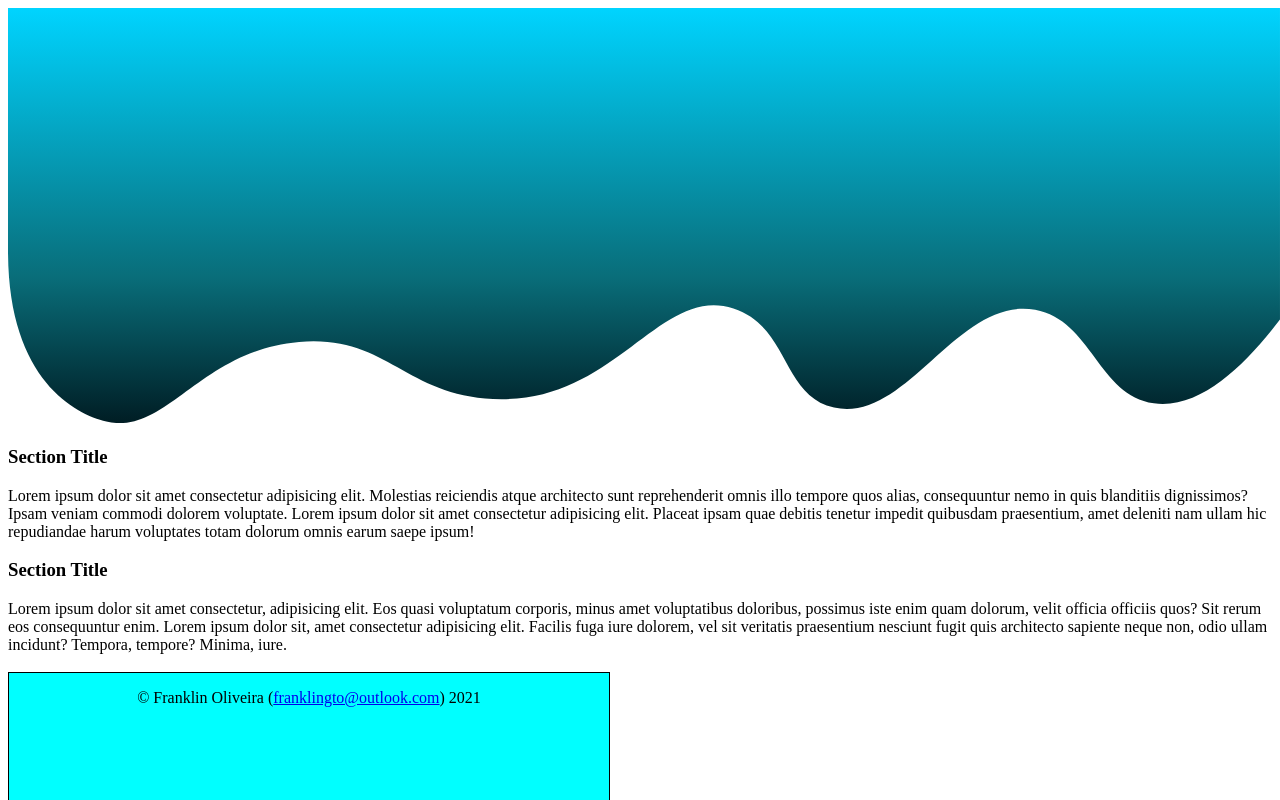
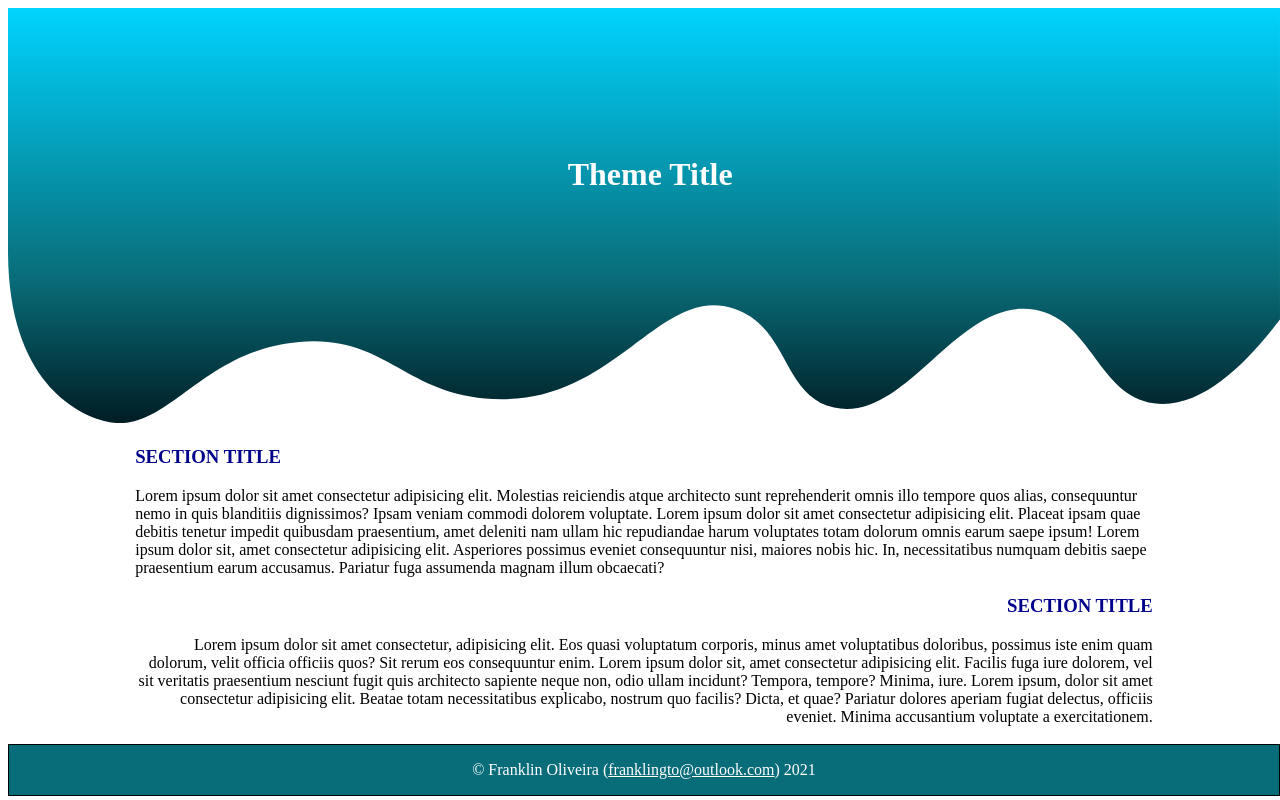
Before and after one commit to FranklinTOliveira/mobile-friendly-practice, a plain HTML site: page index.html in a window 1280 px wide. Shown: the top 800 px of the page. Drawn offline with Linux system fonts and the light colour scheme.

Commit message:
Copied the template

```diff
--- a/css/styles.css
+++ b/css/styles.css
@@ -2,21 +2,48 @@
     position: absolute;
 }
 
+.cls-1 {
+    fill: url(#gradient);
+}
+
+#label{
+    position:absolute;
+    top:16%;
+    left: 44%;
+    text-align: center;
+    vertical-align: middle;
+    color:white;
+}
+
+
+h3{
+    color:darkblue;
+}
+
 #firstarticle{
     bottom: 48%;
+    text-align: left;
+    margin-left: 10%;
+    margin-right: 10%;
 }
 
 #secondarticle{
     bottom: 32%;
+    text-align: right;
+    margin-left: 10%;
+    margin-right: 10%;
 }
 
 #footer{
     position:relative;
     bottom: 16%;
-    height: 600px;
-    width: 600px;
     text-align: center;
     vertical-align: middle;
-    background-color:aqua;
+    background-color:rgba(9,109,121,1);
+    color:white;
     border: 1px solid black;
 }
+
+#footer a{
+    color:white;
+}
--- a/index.html
+++ b/index.html
@@ -8,13 +8,9 @@
      <title>Day 1 Take Home</title>
  </head>
  <body>
-<div id="container"><svg id="Layer_1" data-name="Layer 1" xmlns="http://www.w3.org/2000/svg" viewBox="0 0 1366 445.8">
+ <div id="container">
+    <svg id="Layer_1" data-name="Layer 1" xmlns="http://www.w3.org/2000/svg" viewBox="0 0 1366 445.8">
         <defs>
-            <style>
-                .cls-1 {
-                    fill: url(#gradient);
-                }
-            </style>
             <linearGradient spreadMethod="pad" id="gradient" x1="0%" y1="100%" x2="0%" y2="0%">
                 <stop offset="0%" style="stop-color:rgba(0,29,36,1);stop-opacity:1;" />
                 <stop offset="35%" style="stop-color:rgba(9,109,121,1);stop-opacity:1;" />
@@ -23,9 +19,11 @@
         </defs>
             <path class="cls-1"
                     d="M1366,334.59c-35.76,47.13-85.07,97-135.44,90-59.88-8.29-66.63-89.32-127.49-100.5-82.78-15.2-137.89,122.32-216,105-55.81-12.38-48.17-87.13-108-106.5-78.31-25.35-125.07,98-249,97.5-103.49-.42-121.3-69.87-217.49-61.5-107.29,9.34-142.49,100.74-207,85.5C72.27,436.21,0,399.09,0,261.1V0H1366Z" />
+        <h1 id="label">Theme Title</h1>
     </svg>
-            <article id="firstarticle"><h3>Section Title</h3>Lorem ipsum dolor sit amet consectetur adipisicing elit. Molestias reiciendis atque architecto sunt reprehenderit omnis illo tempore quos alias, consequuntur nemo in quis blanditiis dignissimos? Ipsam veniam commodi dolorem voluptate. Lorem ipsum dolor sit amet consectetur adipisicing elit. Placeat ipsam quae debitis tenetur impedit quibusdam praesentium, amet deleniti nam ullam hic repudiandae harum voluptates totam dolorum omnis earum saepe ipsum!</article>
-            <article id="secondarticle"><h3>Section Title</h3>Lorem ipsum dolor sit amet consectetur, adipisicing elit. Eos quasi voluptatum corporis, minus amet voluptatibus doloribus, possimus iste enim quam dolorum, velit officia officiis quos? Sit rerum eos consequuntur enim. Lorem ipsum dolor sit, amet consectetur adipisicing elit. Facilis fuga iure dolorem, vel sit veritatis praesentium nesciunt fugit quis architecto sapiente neque non, odio ullam incidunt? Tempora, tempore? Minima, iure.
+    <article id="firstarticle"><h3>SECTION TITLE</h3>Lorem ipsum dolor sit amet consectetur adipisicing elit. Molestias reiciendis atque architecto sunt reprehenderit omnis illo tempore quos alias, consequuntur nemo in quis blanditiis dignissimos? Ipsam veniam commodi dolorem voluptate. Lorem ipsum dolor sit amet consectetur adipisicing elit. Placeat ipsam quae debitis tenetur impedit quibusdam praesentium, amet deleniti nam ullam hic repudiandae harum voluptates totam dolorum omnis earum saepe ipsum! Lorem ipsum dolor sit, amet consectetur adipisicing elit. Asperiores possimus eveniet consequuntur nisi, maiores nobis hic. In, necessitatibus numquam debitis saepe praesentium earum accusamus. Pariatur fuga assumenda magnam illum obcaecati?
+    </article>
+    <article id="secondarticle"><h3>SECTION TITLE</h3>Lorem ipsum dolor sit amet consectetur, adipisicing elit. Eos quasi voluptatum corporis, minus amet voluptatibus doloribus, possimus iste enim quam dolorum, velit officia officiis quos? Sit rerum eos consequuntur enim. Lorem ipsum dolor sit, amet consectetur adipisicing elit. Facilis fuga iure dolorem, vel sit veritatis praesentium nesciunt fugit quis architecto sapiente neque non, odio ullam incidunt? Tempora, tempore? Minima, iure. Lorem ipsum, dolor sit amet consectetur adipisicing elit. Beatae totam necessitatibus explicabo, nostrum quo facilis? Dicta, et quae? Pariatur dolores aperiam fugiat delectus, officiis eveniet. Minima accusantium voluptate a exercitationem.
     </article>
     <br/>
     <footer id="footer">
```
Lines whose indentation alone changed are shown as unchanged.
